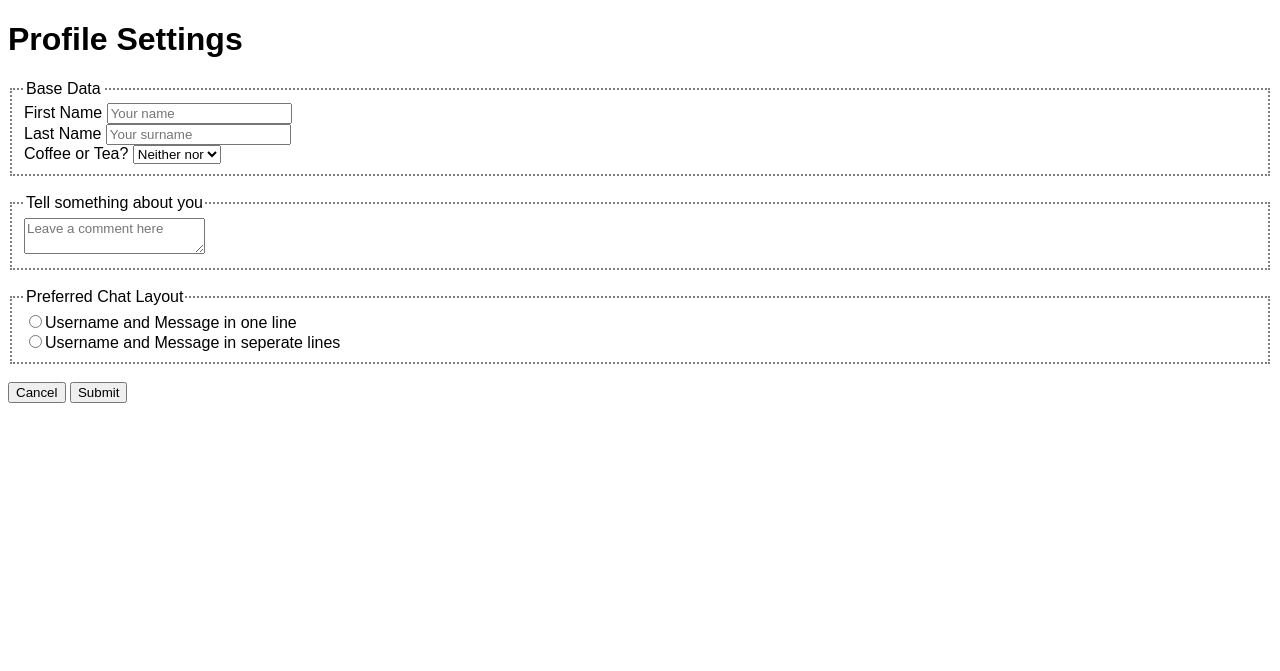
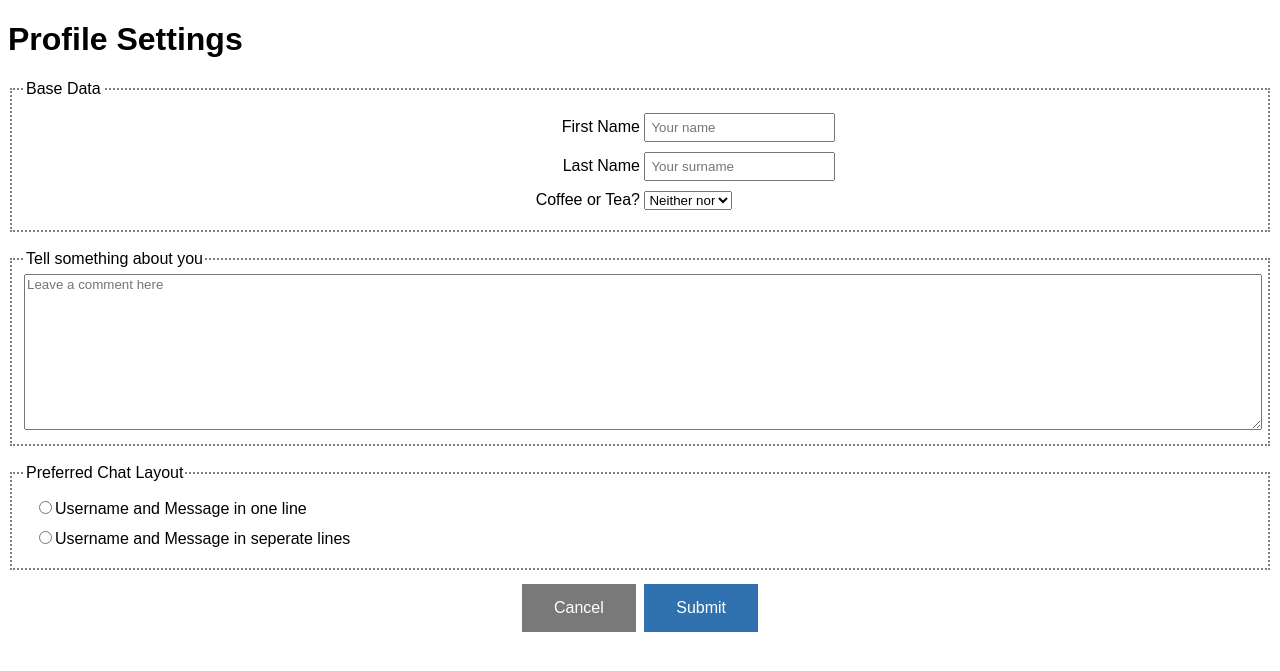
Before and after one commit to OverloaderV/Web-Praktikum, a PHP site: page /settings.html in a window 1280 px wide. Shown: the top 671 px of the page. Run offline with PHP 8.4, Linux system fonts and the light colour scheme.

Commit message:
setings.html updated

```diff
--- a/settings.html
+++ b/settings.html
@@ -11,37 +11,45 @@
     <form action="settings.html">
         <fieldset>
             <legend>Base Data</legend>
-
-            <label for="fname">First Name </label>
-            <input type="text" name="fname" id="fname" placeholder="Your name"><br>
-
-            <label for="lname">Last Name </label>
-            <input type="text" name="lname" id="lname" placeholder="Your surname"><br>
-
-            <label for="drink">Coffee or Tea?</label>
+            <div class="userinput">
+                <label for="fname" class="userprofile">First Name </label>
+                <input type="text" name="fname" id="fname" placeholder="Your name">
+            </div>
+            <div class="userinput">
+                <label for="lname" class="userprofile">Last Name </label>
+                <input type="text" name="lname" id="lname" placeholder="Your surname">
+            </div>
+            <div class="userinput">
+            <label for="drink" class="userprofile">Coffee or Tea?</label>
             <select name="drink" id="drink">
                 <option value="neither">Neither nor</option>
                 <option value="coffee">Coffee</option>
                 <option value="tea">Tea</option>
-            </select><br>
+            </select>
+            </div>
         </fieldset><br>
 
         <fieldset>
             <legend>Tell something about you</legend>
-            <textarea name="aboutme" placeholder="Leave a comment here"></textarea>
+            <textarea name="aboutme" placeholder="Leave a comment here" class="userprofile"></textarea>
         </fieldset><br>
 
         <fieldset>
             <legend>Preferred Chat Layout</legend>
-            <input type="radio" name="layout" id="oneline" value="oneline"><label for="oneline">Username and Message in
-                one line</label><br>
-            <input type="radio" name="layout" id="sepline" value="sepline"><label for="sepline">Username and Message in
-                seperate lines</label><br>
+            <div class="userinput">
+                <input type="radio" name="layout" id="oneline" value="oneline"><label for="oneline">Username and Message in
+                    one line</label>
+            </div>
+            <div class="userinput">
+                <input type="radio" name="layout" id="sepline" value="sepline"><label for="sepline">Username and Message in
+                    seperate lines</label>
+            </div>
         </fieldset>
-        <br>
+        <div class="center">
         <a href="friends.html" class="isbutton">
-            <button type="button">Cancel</button>
+            <button type="button" class="button_grey">Cancel</button>
         </a>
-        <input type="submit" value="Submit">
+        <input type="submit" value="Submit" class="button_coloured">
+        </div>
     </form>
 </body>
--- a/stylesheet.css
+++ b/stylesheet.css
@@ -87,3 +87,16 @@ label.userinput{
 div.userinput > input{
   padding: 5px;
 }
+fieldset.profile{
+  width: 100%;
+}
+label.userprofile{
+  display: inline-block;
+  width: 50%;
+  text-align: right;
+  white-space: nowrap;
+}
+textarea.userprofile{
+  width: 100%;
+  height: 150px;
+}
```
